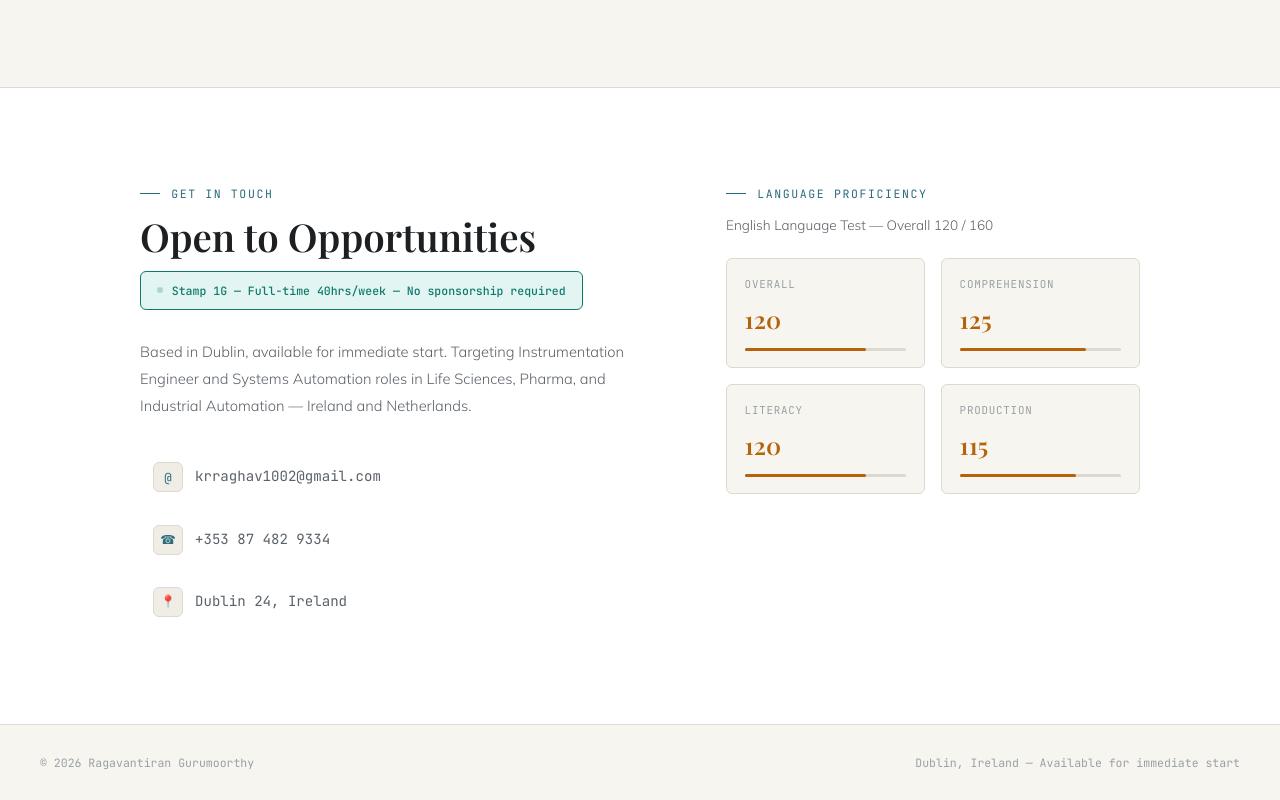
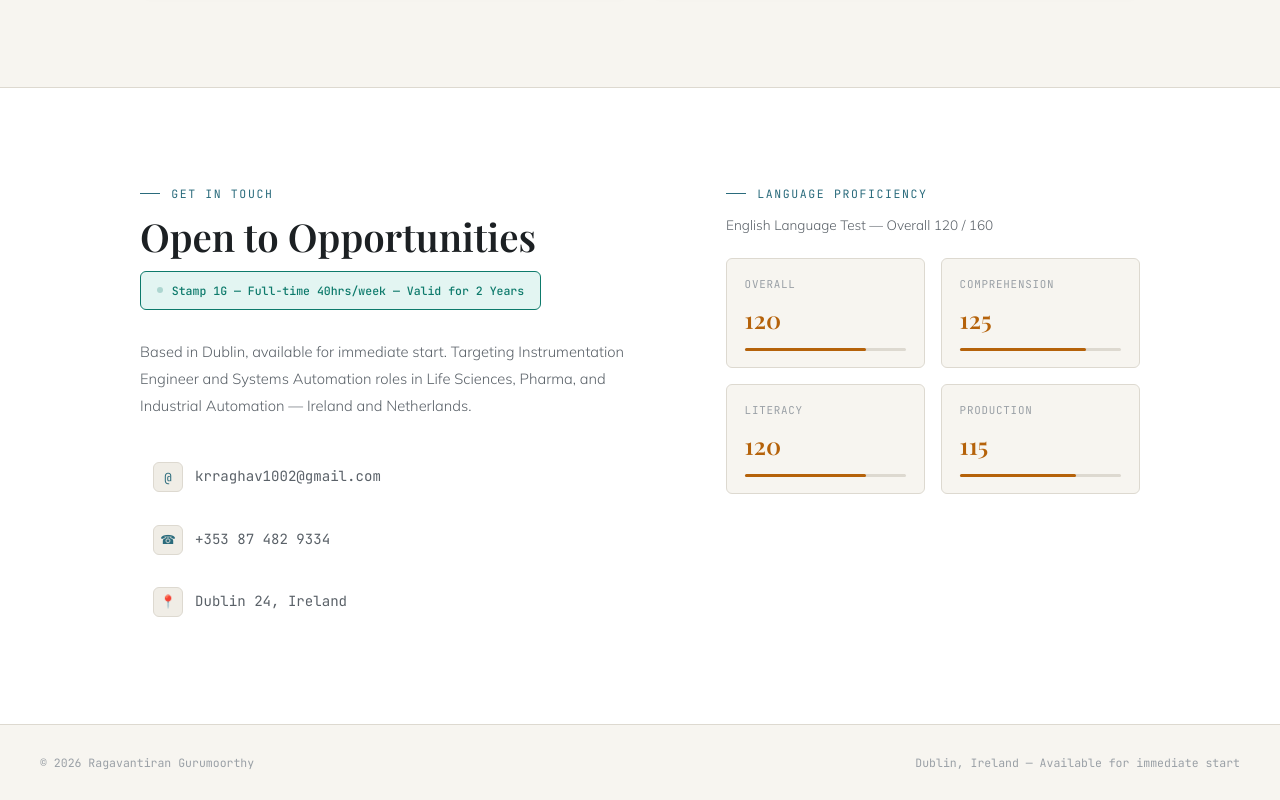
Before and after one commit to Raghav2501/Raghav2501.github.io, a plain HTML site: page index.html in a window 1280 px wide. Shown: the part 3585-4385 px from the top of the page. Drawn offline with nearby package versions, Linux system fonts and the light colour scheme; a web font is replaced by a local one.

Commit message:
Update visa status description in index.html

```diff
--- a/index.html
+++ b/index.html
@@ -797,7 +797,7 @@ footer {
         <h2>Open to Opportunities</h2>
         <div class="visa-badge">
           <div class="visa-dot"></div>
-          Stamp 1G — Full-time 40hrs/week — No sponsorship required
+          Stamp 1G — Full-time 40hrs/week — Valid for 2 Years
         </div>
         <p>Based in Dublin, available for immediate start. Targeting Instrumentation Engineer and Systems Automation roles in Life Sciences, Pharma, and Industrial Automation — Ireland and Netherlands.</p>
         <div class="contact-links">
```
